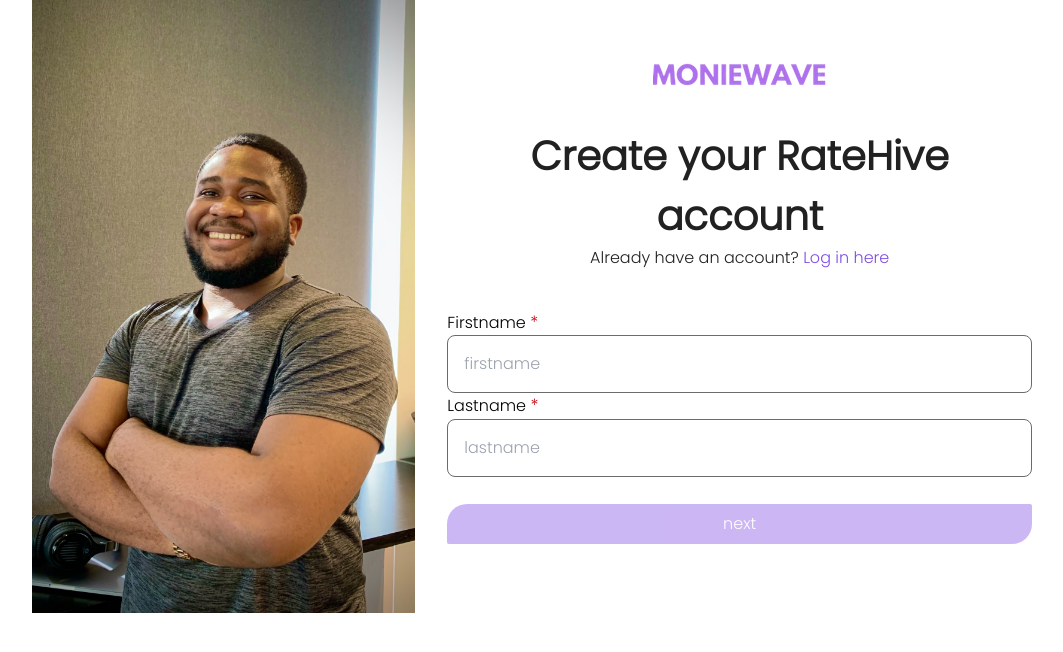
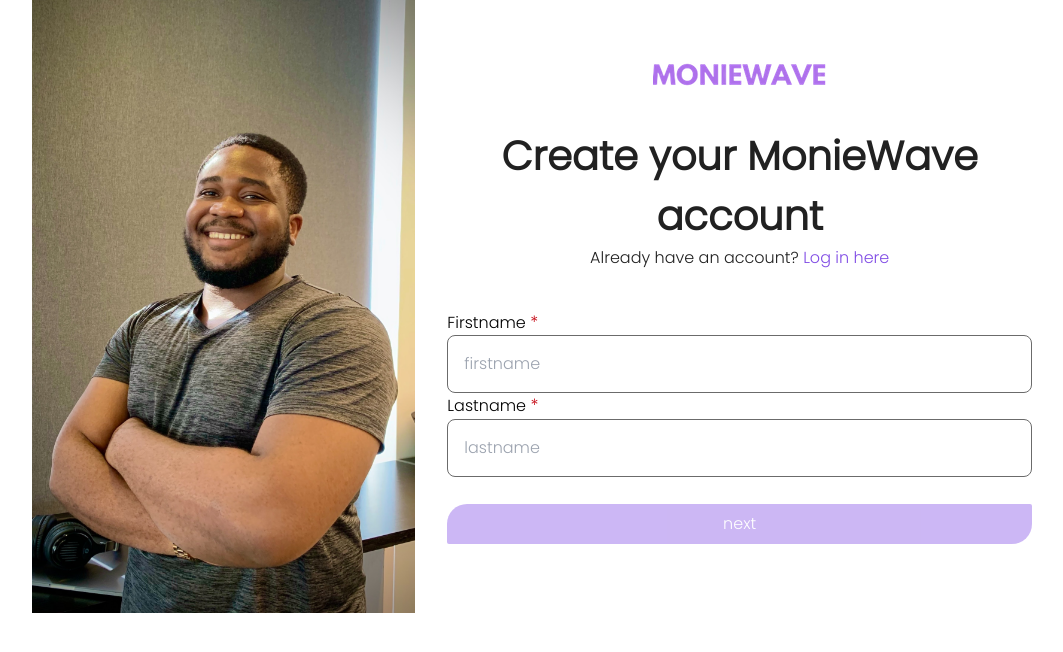
Before and after one commit to ifeanyi305/MonieWave_Frontend, a React (Vite) app: page /signup in a window 1280 px wide. Shown: the top 652 px of the page, without its empty margins (96-1159 px from the left). Built offline with nearby package versions, Linux system fonts and the light colour scheme.

Commit message:
Change website name

```diff
--- a/src/components/Login.jsx
+++ b/src/components/Login.jsx
@@ -60,7 +60,7 @@ const Login = () => {
           <div className="text-center pb-[40px]">
             <p className="text-[#212121] font-[600] text-[40px]">Welcome back</p>
             <p className="text-[16px]  text-[#212121] font-[400]">
-              New to RateHive?
+              New to MonieWave?
               <Link className="text-[#814DE5] text-[16px] font-[400]" to='/signup'> Sign up here</Link>
             </p>
           </div>
--- a/src/components/Signup.jsx
+++ b/src/components/Signup.jsx
@@ -126,7 +126,7 @@ const Signup = ({ role, setRole }) => {
         <div className="w-full p-6">
           <h1 className="pb-[40px]"><a href='/broken'><img className="m-auto" src={RateHive} alt="title" /></a></h1>
           <div className="text-center pb-[40px]">
-            <p className="text-[#212121] font-[600] text-[40px]">Create your RateHive account</p>
+            <p className="text-[#212121] font-[600] text-[40px]">Create your MonieWave account</p>
             <p className="text-[16px]  text-[#212121] font-[400]">
               Already have an account?
               <Link className="text-[#814DE5] text-[16px] font-[400]" to='/login'> Log in here</Link>
```
